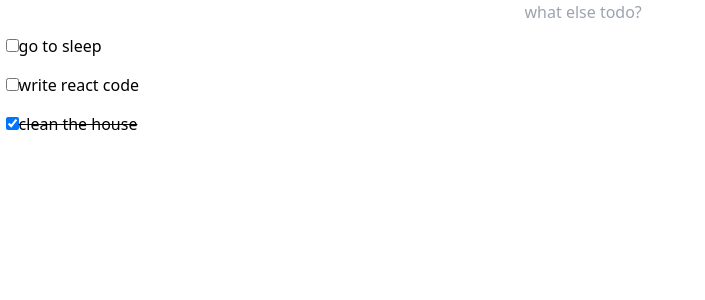
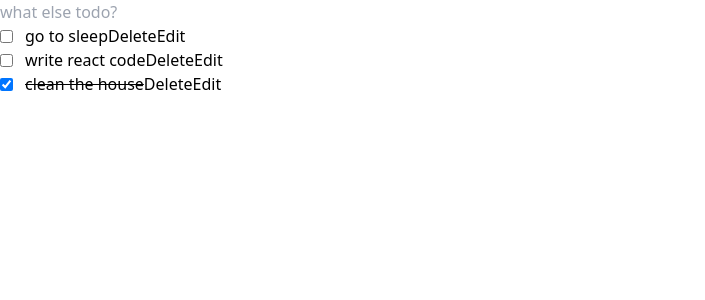
Before and after one commit to raymond1988/reactjstodoapp-basic-nocss, a React (Create React App) app: page / in a window 1280 px wide. Shown: the top 300 px of the page, without its empty margins (0-705 px from the left). Built offline with nearby package versions, Linux system fonts and the light colour scheme.

Commit message:
first commit with basic setup

```diff
--- a/src/App.js
+++ b/src/App.js
@@ -66,7 +66,8 @@ const App = () => {
   }
 
   return (
-    <div className='App'>
+    <div className='app'>
+      <div className=''>
         <div className='todo-input-wrapper'>
           <form
             className={!showUpdate ? 'show-forms' : 'hide-forms'}
@@ -95,11 +96,12 @@ const App = () => {
             ))}
         </div>
         <div className='todo-list-wrapper'>
-        <ul className='todo-list'>
+          <ul className=''>
             {todos &&
               todos.map(todo => (
-              <div key={todo.id} className='todo-list-item-container'>
+                <div key={todo.id} className='flex items-center'>
                   <input
+                    className='mr-3'
                     type='checkbox'
                     onChange={() => handleCheckboxClick(todo.id)}
                     checked={todo.isComplete}
@@ -113,6 +115,7 @@ const App = () => {
                   >
                     {todo.name}
                   </li>
+                  <div className=''>
                     <button
                       type='button'
                       className='deleteBtn'
@@ -128,9 +131,11 @@ const App = () => {
                       Edit
                     </button>
                   </div>
+                </div>
               ))}
           </ul>
           {todos.length < 1 && <p>Nothing to do :D</p>}
+        </div>
       </div>
     </div>
   )
--- a/src/index.css
+++ b/src/index.css
@@ -10,32 +10,27 @@
   text-decoration: line-through;
 }
 
-ul{
-  list-style: none;
-  /* display: inline-block; */
-  margin-left: 0;
-  padding-left: 0;
-}
 
-ul > * {
+
+/* ul > * {
   padding: 0.35rem;
   margin-top: 0.25rem;
   justify-content: start;
   align-items: center;
 
 }
-
+ */
 .todo-list-item-container{
   display: flex;
 
   z-index: 1;
 }
 
-.deleteBtn, .updateBtn{
+/* .deleteBtn, .updateBtn{
   margin-left: 1rem;
   display: none;
   z-index: 2;
-}
+} */
 
 .todo-list-item-container:hover > *{
   display: block;
```
Lines whose indentation alone changed are shown as unchanged.
